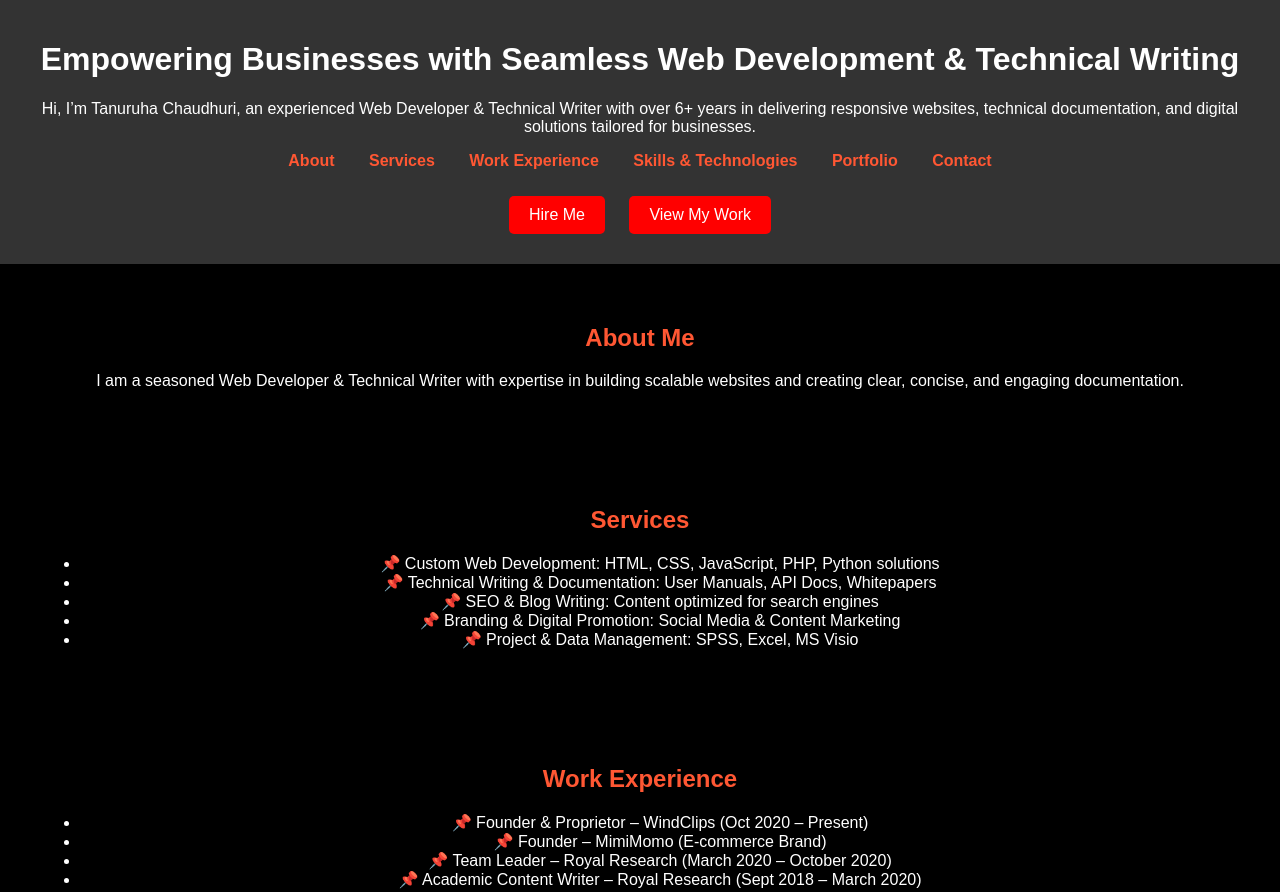
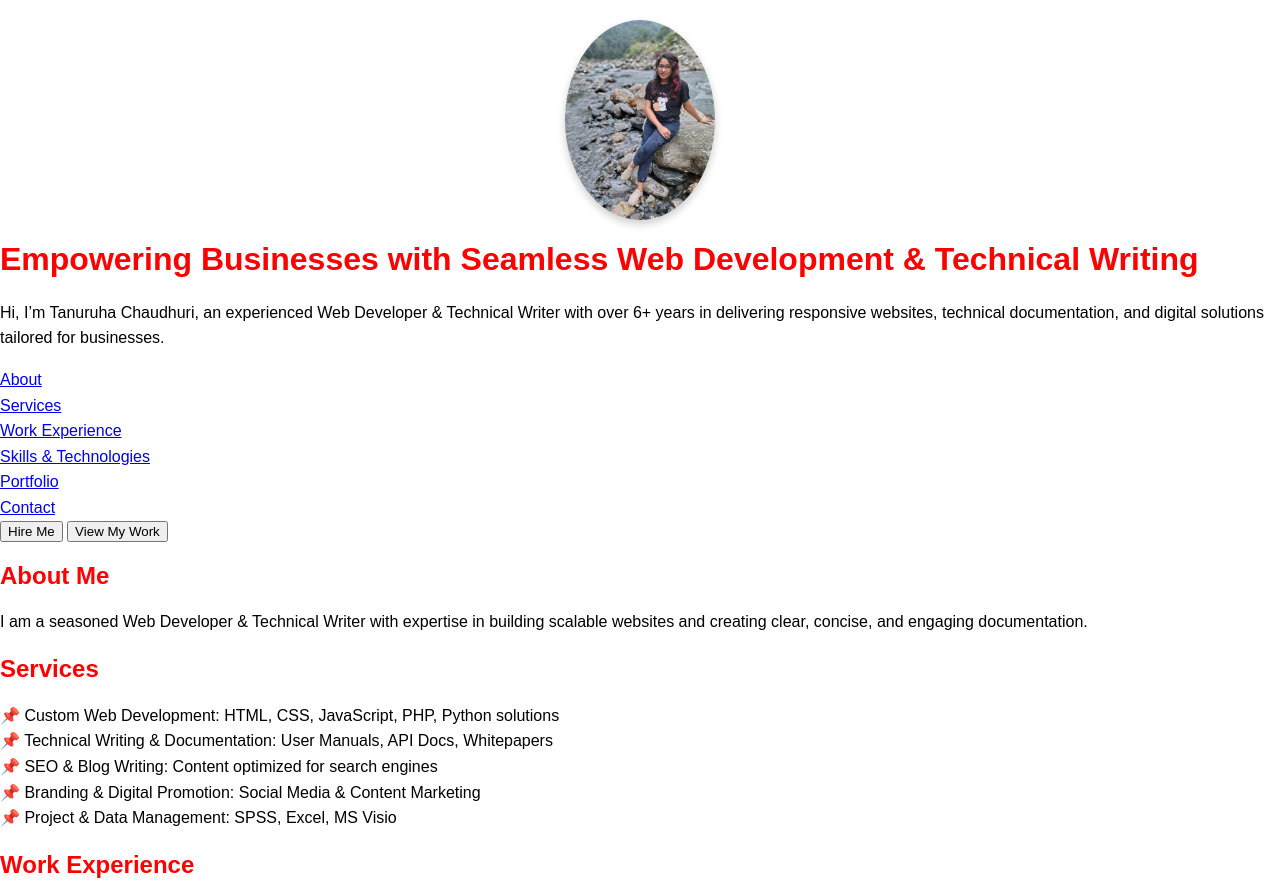
Before and after one commit to Tanuruha/Portfolio_CV, a plain HTML site: page index.html in a window 1280 px wide. Shown: the top 892 px of the page. Drawn offline with Linux system fonts and the light colour scheme.

Commit message:
Add files via upload

```diff
--- a/index.html
+++ b/index.html
@@ -4,7 +4,9 @@
     <meta charset="UTF-8">
     <meta name="viewport" content="width=device-width, initial-scale=1.0">
     <title>Tanuruha Chaudhuri - Portfolio</title>
+    <img src="image.jpeg" alt="Your Photo" class="profile-photo">
     <link rel="stylesheet" href="styles.css">
+
 </head>
 <body>
     <header>
@@ -74,7 +76,6 @@
             <li>✅ 100+ in-house experts for collaborations</li>
         </ul>
     </section>
-
     <section id="certifications">
     <h2>Certifications</h2>
     <ul>
--- a/styles.css
+++ b/styles.css
@@ -1,88 +1,45 @@
-/* General Styles */
+/* General Styling */
 body {
-    font-family: 'Poppins', sans-serif;
+    background-color: white; /* White background */
+    font-family: Arial, sans-serif; /* Professional, clean font */
+    color: black; /* Default font color */
     margin: 0;
-    padding: 0;
-    background-color: #000;
-    color: #fff;
-}
-
-/* Header Styling */
-header {
-    background: #333;
-    color: #fff;
-    padding: 20px;
-    text-align: center;
-}
-
-nav ul {
-    list-style: none;
     padding: 0;
 }
 
-nav ul li {
-    display: inline;
-    margin: 0 15px;
+/* Headings Styling */
+h1, h2, h3, h4, h5, h6 {
+    color: red; /* Red headings */
+    text-align: left; /* Left-aligned headings */
 }
 
-nav ul li a {
-    color: #ff5733;
-    text-decoration: none;
-    font-weight: bold;
+/* Paragraph & Text Styling */
+p, li {
+    font-size: 16px;
+    line-height: 1.6;
+    text-align: left; /* Left-aligned text */
 }
 
-/* Button Styling */
-button {
-    background: #ff0000;
-    color: white;
-    border: none;
-    padding: 10px 20px;
-    font-size: 16px;
-    cursor: pointer;
-    margin: 10px;
-    border-radius: 5px;
-    transition: 0.3s ease-in-out;
+/* Remove Bullet Points */
+ul {
+    list-style-type: none; /* Removes bullets */
+    padding: 0;
+    margin: 0;
 }
 
-button:hover {
-    background: #ff2e00;
-    transform: scale(1.1);
+/* Image Styling */
+.profile-photo {
+    display: block;
+    margin: 20px auto; /* Center the image */
+    width: 150px; /* Adjust as needed */
+    height: auto;
+    border-radius: 50%; /* Makes it circular */
+    box-shadow: 0px 4px 8px rgba(0, 0, 0, 0.2); /* Subtle shadow for a professional look */
 }
 
-/* Sections */
-section {
-    padding: 40px;
-    text-align: center;
+/* Layout Adjustments */
+.container {
+    width: 80%;
+    margin: 0 auto;
+    padding: 20px;
 }
-
-h2 {
-    color: #ff5733;
-    font-size: 24px;
-    margin-bottom: 20px;
-}
-
-/* Portfolio Images */
-img {
-    max-width: 100%;
-    height: auto;
-    border-radius: 10px;
-}
-
-.hero {
-    background-image: url('../img/new-background.jpg');
-    background-size: cover;
-    background-position: center;
-    height: 300px;
-    display: flex;
-    align-items: center;
-    justify-content: center;
-}
-
-/* Footer */
-footer {
-    background: #333;
-    color: white;
-    text-align: center;
-    padding: 20px;
-    margin-top: 20px;
-}
```
Also changed, not shown: image.jpeg (added), index.html.txt (added), styles.css.txt (added), 1 other file. Lines whose indentation alone changed are shown as unchanged.
